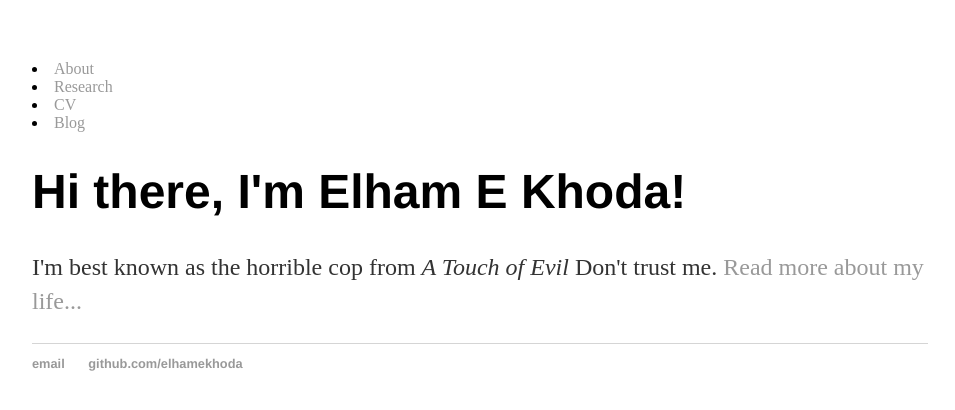
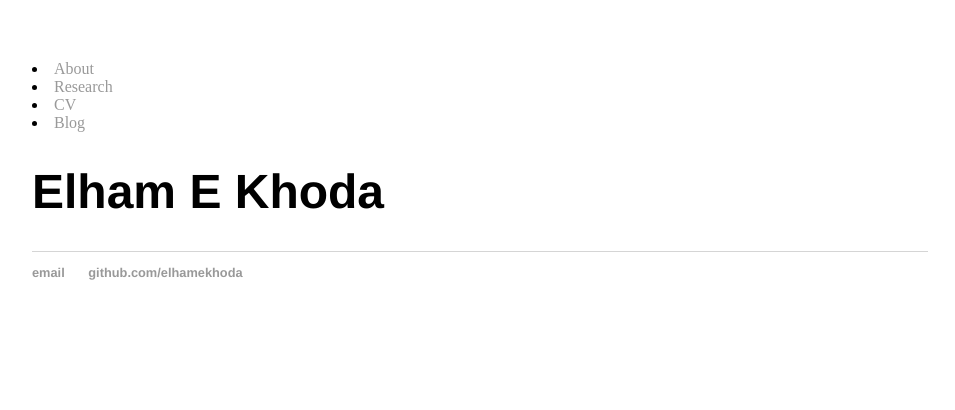
Before and after one commit to elhamekhoda/ekhoda.github.io, a Jekyll site: the page built from index.html, in a window 1280 px wide. Shown: the top 410 px of the page, without its empty margins (160-1115 px from the left). Built offline with Jekyll 4.4.1, drawn with Linux system fonts in a browser that asks for light colours.

Commit message:
changing deatult style

```diff
--- a/index.html
+++ b/index.html
@@ -3,6 +3,6 @@ layout: default
 title: Elham E Khoda
 ---
 <div class="blurb">
-	<h1>Hi there, I'm Elham E Khoda!</h1>
-	<p>I'm best known as the horrible cop from <em>A Touch of Evil</em> Don't trust me. <a href="/about">Read more about my life...</a></p>
+	<h1>Elham E Khoda</h1>
+	<p></p>
 </div><!-- /.blurb -->
```
Also changed, not shown: cv/index.html (added, +8 -0 lines), research/index.html (added, +8 -0 lines), _layouts/default.html (indentation only), 1 other file.
